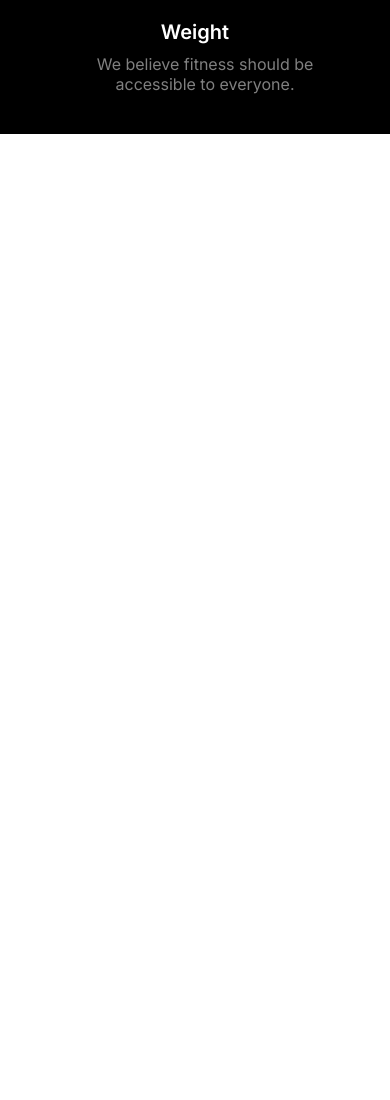
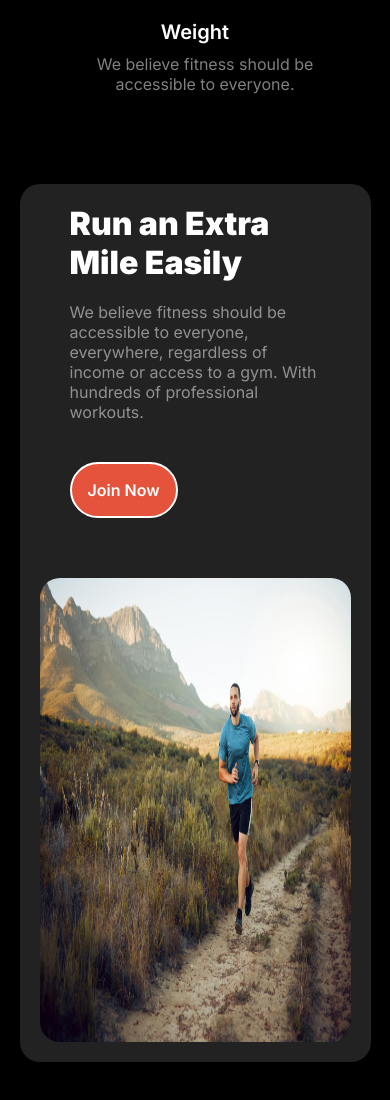
Before and after one commit to aanafiu/assignment-2, a plain HTML site: page index.html in a window 390 px wide. Shown: the part 2887-3987 px from the top of the page. Before the commit the page ends 3021 px from the top, so only its background shows below. Drawn offline with Linux system fonts and the light colour scheme.

Commit message:
Extra Section

```diff
--- a/index.html
+++ b/index.html
@@ -3,7 +3,8 @@
 <head>
     <meta charset="UTF-8">
     <meta name="viewport" content="width=device-width, initial-scale=1.0">
-    <title>Document</title>
+    <title>Fitness</title>
+    <link rel="shortcut icon" href="./images/F.png" type="image/x-icon">
 
     <!-- CSS -->
      <link rel="stylesheet" href="./style/style.css">
@@ -154,6 +155,30 @@
 
 </section>
 
+<!-- Extra -->
+ <section class="extra">
+
+    <div class="containerr bg-clr">
+        <div class="details">
+            <h1 class="headline">Run an Extra Mile Easily
+            </h1>
+            <p class="all-p">We believe fitness should be accessible to everyone, everywhere, regardless of income or access to a gym. With hundreds of professional workouts.
+            </p>
+
+            <div class="btn-container">
+                <a href="">Join Now</a>
+            </div>
+
+        </div>
+        <div class="img">
+            <img src="./images/run.jpg" alt="running">
+        </div>
+
+
+    </div>
+
+ </section>
+
 
 </body>
 </html>
--- a/style/style.css
+++ b/style/style.css
@@ -2,6 +2,11 @@
   margin: 0;
   padding: 0;
   box-sizing: border-box;
+
+}
+
+body{
+  background-color: black;
 }
 
 
@@ -47,6 +52,9 @@
 }
 .btn-bg{
   background-color: #E6533C;
+}
+.bg-clr{
+  background-color: #222222;
 }
 
 /* all P */
@@ -355,6 +363,62 @@ margin: 20px 0;
 }
 
 
+/* Extra */
+.extra{
+  width: 100%;
+  /* height: 60vh; */
+  /* display: flex;
+  justify-content: center;
+  align-items: center; */
+  /* border: 4px solid red; */
+}
+.containerr{
+  /* border: 4px solid red; */
+  width: 85%;
+  margin: 50px auto;
+   border-radius: 20px ;
+   display: flex;
+   justify-content: space-between;
+  align-items: center;
+   /* gap: 50px;  */
+}
+
+.extra .details{
+  width: 100%;
+  margin: 50px auto;
+  /* height: 80%; */
+  padding: 0 50px;
+  /* border: 4px solid red; */
+  display: flex;
+     flex-grow: 1;
+  flex-direction: column;
+  /* align-items: center; */
+  justify-content: center;
+}
+.extra .details{
+  width: 100%;
+  margin: 0;
+}
+.extra .img{
+  display: flex;
+  text-align: center;
+  flex-grow: 1;
+  justify-content: flex-end;
+  width: 100%;
+  /* max-width: 1200px; */
+  height: 50ch;
+  padding: 50px;
+  /* border: 4px solid red; */
+}
+
+.extra img{
+  /* transform: scale(1.5); */
+  width: 100%;
+
+  max-width: 1200px;
+  border-radius: 20px;
+}
+
 
 
 /* Responsive */
@@ -513,6 +577,49 @@ margin: 20px 0;
   font-size: 16px;
   width: 100%;
   /* background-color: aquamarine; */
+}
+
+
+/* Extra */
+.extra{
+  width: 100%;
+
+}
+.containerr{
+  /* border: 4px solid red; */
+  width: 90%;
+  margin: 50px auto;
+  flex-direction: column;
+padding: 0;
+}
+
+.extra .details{
+  width: 100%;
+  margin: 20px auto;
+  /* height: 80%; */
+  padding: 0 50px;
+  flex-direction: column;
+  justify-content: center;
+  row-gap: 20px;
+}
+.extra .details .all-p{
+  width: 100%;
+  text-align: left;
+  padding: 0;
+  margin: 0;
+}
+.extra .img{
+
+  padding: 20px;
+  text-align: center;
+  width: 100%;
+  /* border: 4px solid red; */
+}
+
+.extra img{
+  /* transform: scale(1.5); */
+  width: 100%;
+  border-radius: 20px;
 }
 
 
@@ -685,5 +792,50 @@ margin: 20px 0;
 }
 
 
+/* Extra */
+.extra{
+  width: 100%;
 
 }
+.containerr{
+  /* border: 4px solid red; */
+  width: 90%;
+  margin: 50px auto;
+padding: 0;
+}
+
+.extra .details{
+  width: 100%;
+  margin: 20px auto;
+  /* height: 80%; */
+  padding: 0 50px;
+  flex-direction: column;
+  justify-content: center;
+  row-gap: 20px;
+}
+.extra .details .all-p{
+  width: 100%;
+  text-align: left;
+  padding: 0;
+  margin: 0;
+}
+.extra .img{
+  padding: 20px;
+  text-align: center;
+  width: 100%;
+  /* border: 4px solid red; */
+
+
+}
+
+.extra img{
+  width:100%;
+  border-radius: 20px;
+  /* border: 3px solid red; */
+
+
+
+}
+
+
+}
```
Also changed, not shown: images/F.jpg (added), images/F.png (added).
